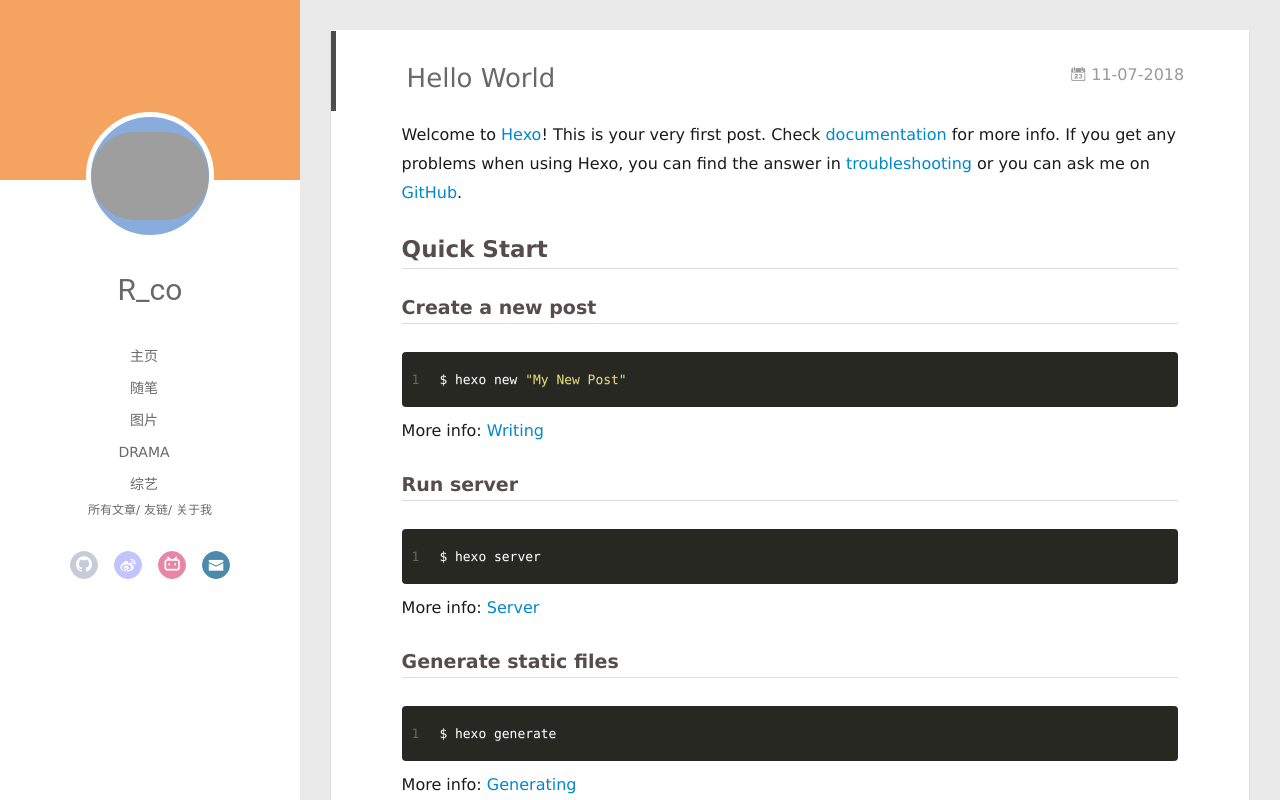
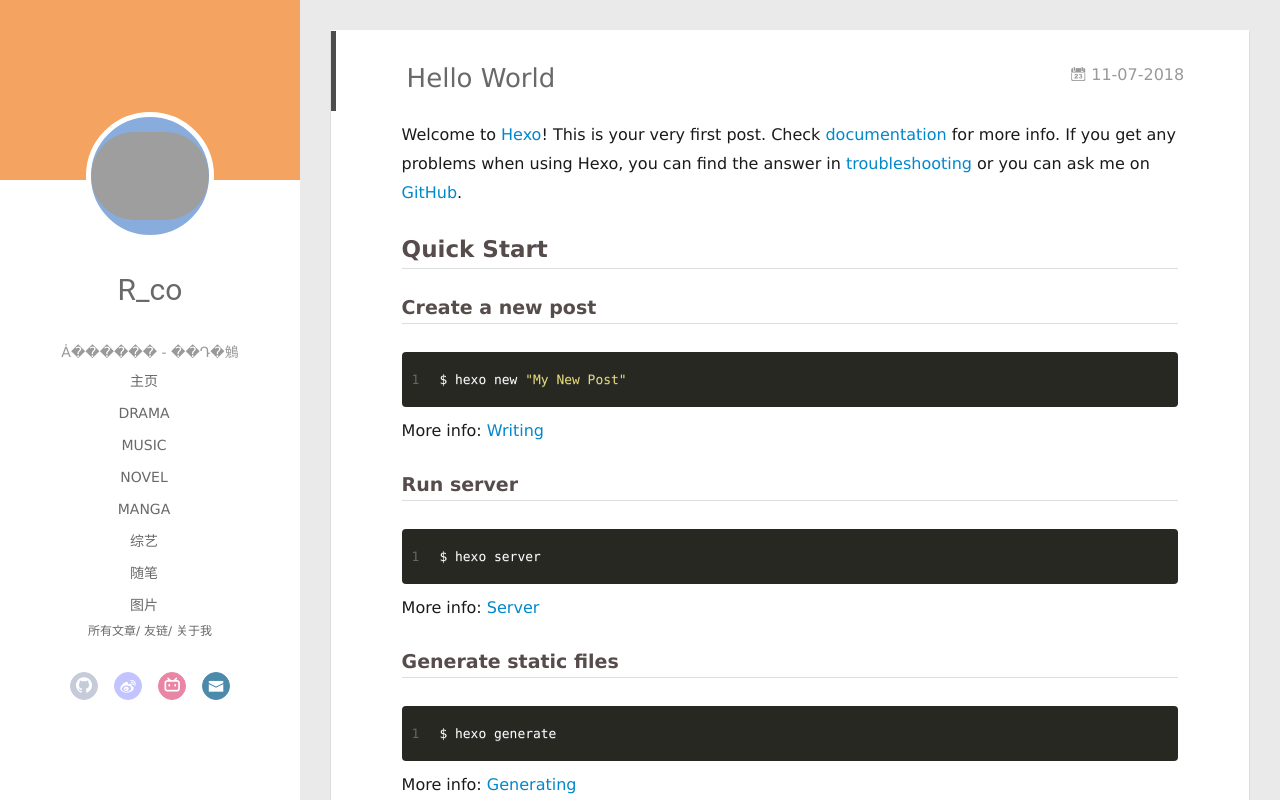
Before and after one commit to RicoAnna/RicoAnna.github.io, a plain HTML site: page 2018/11/07/hello-world/index.html in a window 1280 px wide. Drawn offline with Linux system fonts and the light colour scheme; no server answers; grey boxes are pictures that could not be loaded.

Commit message:
Site updated: 2018-11-09 08:25:49

```diff
--- a/2018/11/07/hello-world/index.html
+++ b/2018/11/07/hello-world/index.html
@@ -53,19 +53,27 @@
 		  <h1 class="header-author"><a href="/">R_co</a></h1>
 		</hgroup>
 
+		<p class="header-subtitle">Ȧ������ - ��Դ�鵵</p>
+
 
 		<nav class="header-menu">
 			<ul>
 
 				<li><a href="/">主页</a></li>
 
+				<li><a href="/">Drama</a></li>
+
+				<li><a href="/">Music</a></li>
+
+				<li><a href="/">Novel</a></li>
+
+				<li><a href="/">Manga</a></li>
+
+				<li><a href="/">综艺</a></li>
+
 				<li><a href="/tags/随笔/">随笔</a></li>
 
 				<li><a href="/">图片</a></li>
-
-				<li><a href="/">Drama</a></li>
-
-				<li><a href="/">综艺</a></li>
 
 			</ul>
 		</nav>
@@ -117,6 +125,14 @@
 			  <h1 class="header-author js-header-author">R_co</h1>
 			</hgroup>
 
+			<p class="header-subtitle"><i class="icon icon-quo-left"></i>Ȧ������ - ��Դ�鵵<i class="icon icon-quo-right"></i></p>
+
+
+
+
+
+
+
 
 
 
@@ -149,15 +165,21 @@
 				<ul style="width: 70%">
 
 
-					<li style="width: 20%"><a href="/">主页</a></li>
+					<li style="width: 12.5%"><a href="/">主页</a></li>
 
-					<li style="width: 20%"><a href="/tags/随笔/">随笔</a></li>
+					<li style="width: 12.5%"><a href="/">Drama</a></li>
 
-					<li style="width: 20%"><a href="/">图片</a></li>
+					<li style="width: 12.5%"><a href="/">Music</a></li>
 
-					<li style="width: 20%"><a href="/">Drama</a></li>
+					<li style="width: 12.5%"><a href="/">Novel</a></li>
 
-					<li style="width: 20%"><a href="/">综艺</a></li>
+					<li style="width: 12.5%"><a href="/">Manga</a></li>
+
+					<li style="width: 12.5%"><a href="/">综艺</a></li>
+
+					<li style="width: 12.5%"><a href="/tags/随笔/">随笔</a></li>
+
+					<li style="width: 12.5%"><a href="/">图片</a></li>
 
 				</ul>
 			</nav>
```
Also changed, not shown: 2018/11/08/20181108/index.html (+31 -9 lines), archives/2018/11/index.html (+31 -9 lines), archives/2018/index.html (+31 -9 lines), archives/index.html (+31 -9 lines), index.html (+31 -9 lines).
